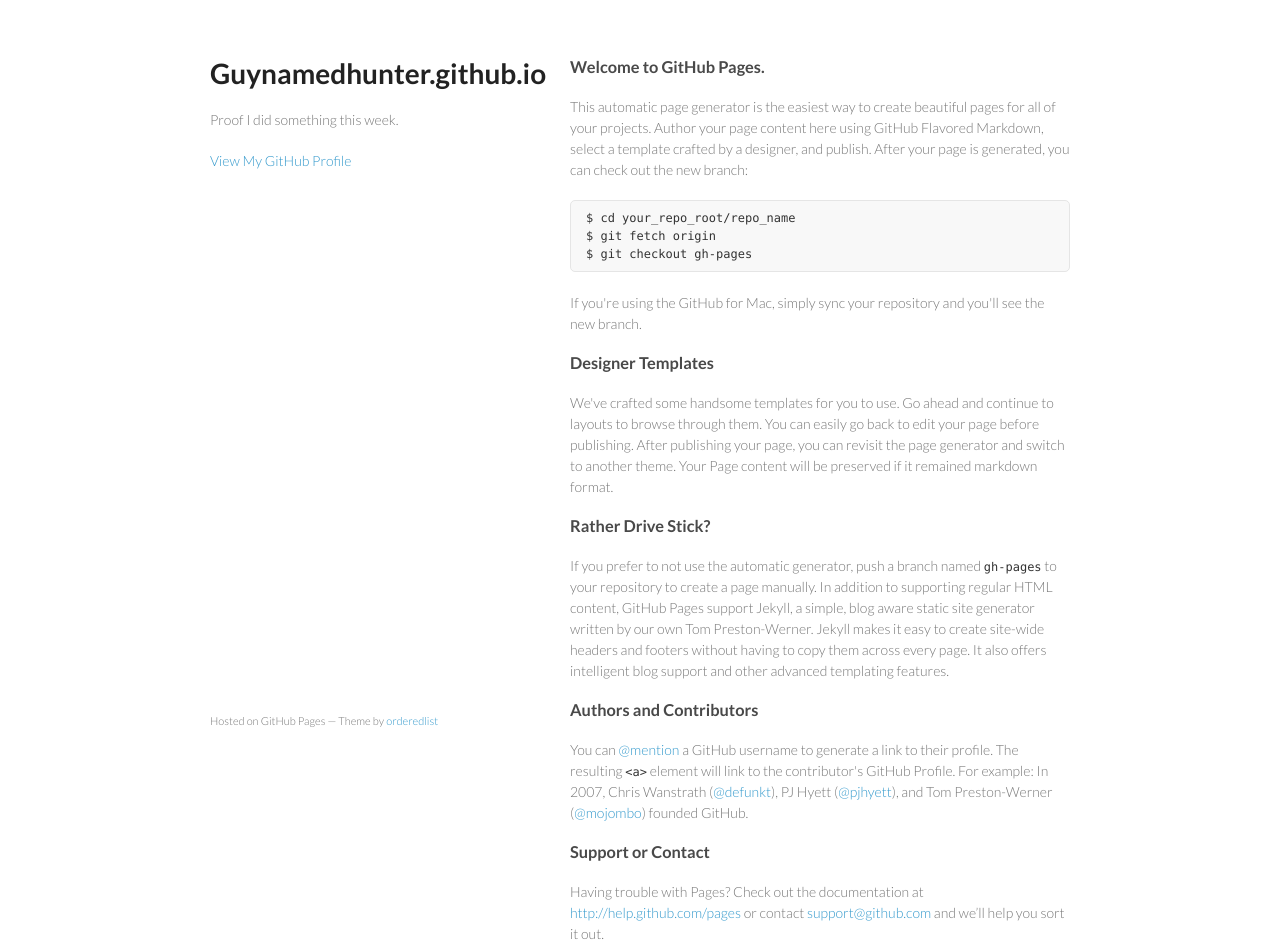
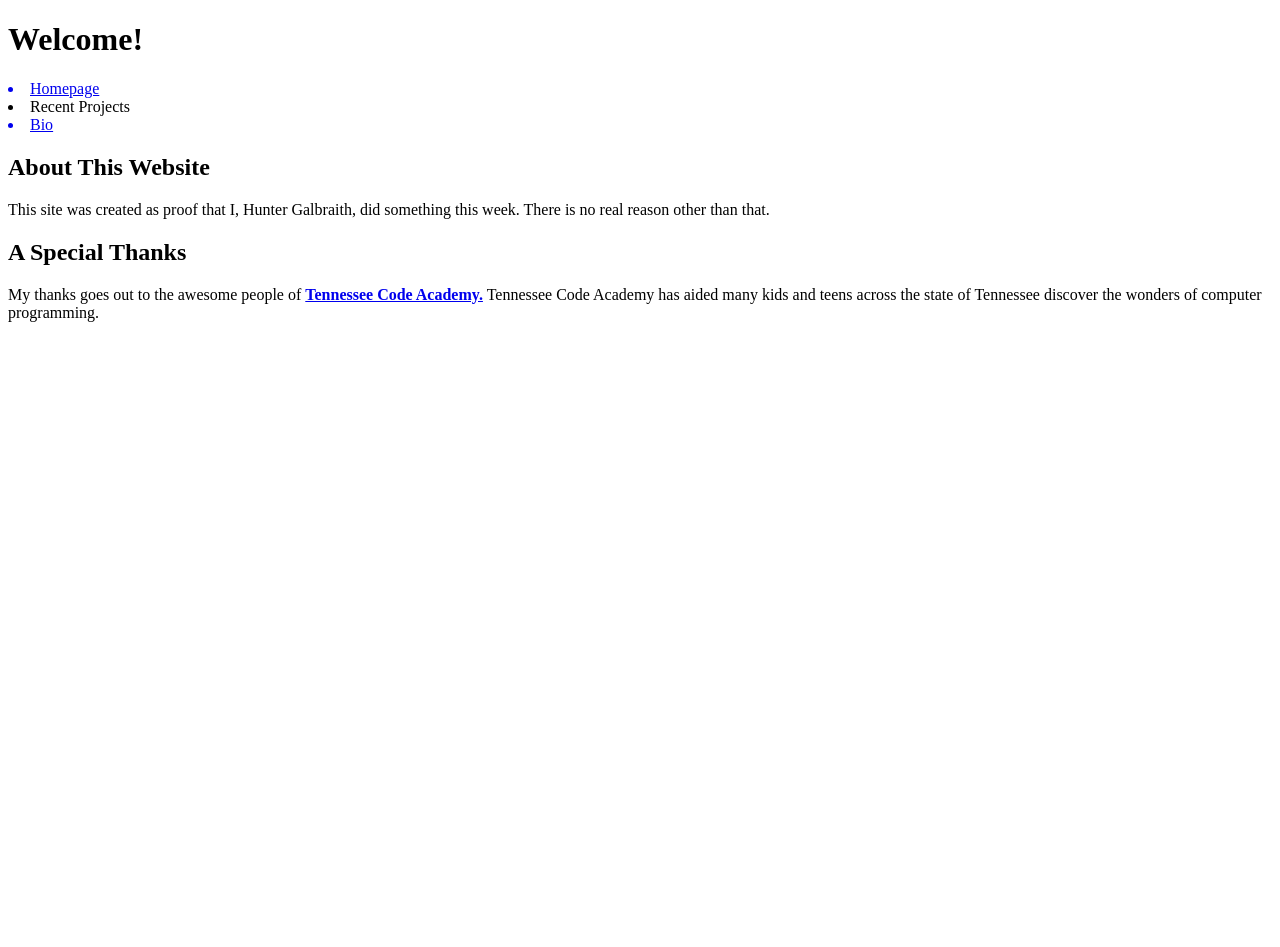
Before and after one commit to GuyNamedHunter/GuyNamedHunter.github.io, a plain HTML site: page index.html in a window 1280 px wide. After the commit the page ends 800 px from the top, so only its background shows below. Drawn offline with Linux system fonts and the light colour scheme; a web font is replaced by a local one.

Commit message:
Update index.html

```diff
--- a/index.html
+++ b/index.html
@@ -1,65 +1,20 @@
-<!doctype html>
+<!DOCTYPE html>
 	<html>
 		<head>
-    <meta charset="utf-8">
-    <meta http-equiv="X-UA-Compatible" content="chrome=1">
-    <title>Guynamedhunter.github.io by GuyNamedHunter</title>
-
-    <link rel="stylesheet" href="stylesheets/styles.css">
-    <link rel="stylesheet" href="stylesheets/pygment_trac.css">
-    <meta name="viewport" content="width=device-width, initial-scale=1, user-scalable=no">
-    <!--[if lt IE 9]>
-    <script src="//html5shiv.googlecode.com/svn/trunk/html5.js"></script>
-    <![endif]-->
+			<link rel="stylesheet" type="text/css" href="style.css" />
+			<link href='http://fonts.googleapis.com/css?family=Lobster' rel='stylesheet' type='text/css'>
+			<link href='http://fonts.googleapis.com/css?family=Aldrich' rel='stylesheet' type='text/css'>
+			<title>Homepage</title>
 		</head>
 		<body>
-    <div class="wrapper">
-      <header>
-        <h1>Guynamedhunter.github.io</h1>
-        <p>Proof I did something this week.</p>
-
-
-        <p class="view"><a href="https://github.com/GuyNamedHunter">View My GitHub Profile</a></p>
-
-      </header>
-      <section>
-        <h3>
-<a name="welcome-to-github-pages" class="anchor" href="#welcome-to-github-pages"><span class="octicon octicon-link"></span></a>Welcome to GitHub Pages.</h3>
-
-<p>This automatic page generator is the easiest way to create beautiful pages for all of your projects. Author your page content here using GitHub Flavored Markdown, select a template crafted by a designer, and publish. After your page is generated, you can check out the new branch:</p>
-
-<pre><code>$ cd your_repo_root/repo_name
-$ git fetch origin
-$ git checkout gh-pages
-</code></pre>
-
-<p>If you're using the GitHub for Mac, simply sync your repository and you'll see the new branch.</p>
-
-<h3>
-<a name="designer-templates" class="anchor" href="#designer-templates"><span class="octicon octicon-link"></span></a>Designer Templates</h3>
-
-<p>We've crafted some handsome templates for you to use. Go ahead and continue to layouts to browse through them. You can easily go back to edit your page before publishing. After publishing your page, you can revisit the page generator and switch to another theme. Your Page content will be preserved if it remained markdown format.</p>
-
-<h3>
-<a name="rather-drive-stick" class="anchor" href="#rather-drive-stick"><span class="octicon octicon-link"></span></a>Rather Drive Stick?</h3>
-
-<p>If you prefer to not use the automatic generator, push a branch named <code>gh-pages</code> to your repository to create a page manually. In addition to supporting regular HTML content, GitHub Pages support Jekyll, a simple, blog aware static site generator written by our own Tom Preston-Werner. Jekyll makes it easy to create site-wide headers and footers without having to copy them across every page. It also offers intelligent blog support and other advanced templating features.</p>
-
-<h3>
-<a name="authors-and-contributors" class="anchor" href="#authors-and-contributors"><span class="octicon octicon-link"></span></a>Authors and Contributors</h3>
-
-<p>You can <a href="https://github.com/blog/821" class="user-mention">@mention</a> a GitHub username to generate a link to their profile. The resulting <code>&lt;a&gt;</code> element will link to the contributor's GitHub Profile. For example: In 2007, Chris Wanstrath (<a href="https://github.com/defunkt" class="user-mention">@defunkt</a>), PJ Hyett (<a href="https://github.com/pjhyett" class="user-mention">@pjhyett</a>), and Tom Preston-Werner (<a href="https://github.com/mojombo" class="user-mention">@mojombo</a>) founded GitHub.</p>
-
-<h3>
-<a name="support-or-contact" class="anchor" href="#support-or-contact"><span class="octicon octicon-link"></span></a>Support or Contact</h3>
-
-<p>Having trouble with Pages? Check out the documentation at <a href="http://help.github.com/pages">http://help.github.com/pages</a> or contact <a href="mailto:support@github.com">support@github.com</a> and we’ll help you sort it out.</p>
-      </section>
-      <footer>
-        <p><small>Hosted on GitHub Pages &mdash; Theme by <a href="https://github.com/orderedlist">orderedlist</a></small></p>
-      </footer>
-    </div>
-    <script src="javascripts/scale.fix.js"></script>
-
+			<h1>Welcome!</h1>
+					<!-- These will be linked to other pages of the site. Also will become buttons! -->
+					<a href="file:///C:/Users/Eldentiste/Desktop/Website/Homepage/Homepage.html"><li class="one">Homepage</li></a>
+					<li class="two">Recent Projects</li>
+					<a href="file:///C:/Users/Eldentiste/Desktop/Website/Bio/Bio.html"><li class="three">Bio</li></a>
+			<h2 class="about">About This Website</h2>
+				<div class="website">This site was created as proof that I, Hunter Galbraith, did something this week. There is no real reason other than that.</div>
+			<h2 class="special">A Special Thanks</h3>
+				<div class="thanks">My thanks goes out to the awesome people of <a href="http://www.tncodeacademy.com"><strong>Tennessee Code Academy.</strong></a> <!-- Black, White, Black --> Tennessee Code Academy has aided many kids and teens across the state of Tennessee discover the wonders of computer programming.</div>
 		</body>
 	</html>
```
Lines whose indentation alone changed are shown as unchanged.
